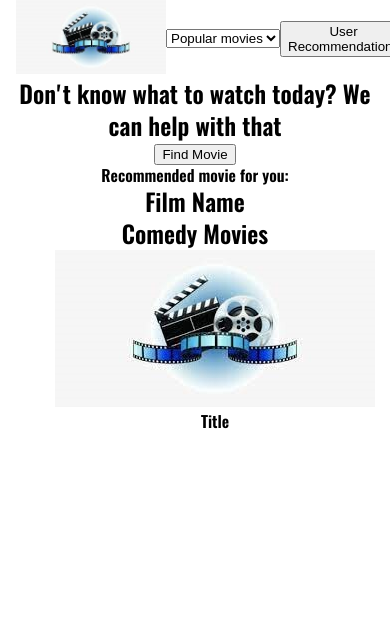
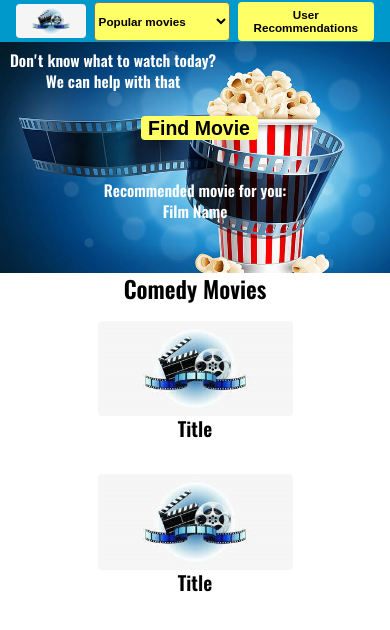
Before and after one commit to RozaliiaRusskikh/movie-engine, a React (Create React App) app: page / in a window 390 px wide. Shown: the top 630 px of the page. Built offline with nearby package versions, Linux system fonts and the light colour scheme.

Commit message:
adds responsive styling to home page

```diff
--- a/src/components/Card/Card.js
+++ b/src/components/Card/Card.js
@@ -1,10 +1,12 @@
 import Logo from "../../assets/movie-engine-logo.jpeg";
+import "./Card.scss"
+
 
 function Card() {
   return (
-    <article>
-      <img src={Logo} alt="card"/>
-      <p>Title</p>
+    <article className="card">
+      <img className="card__img" src={Logo} alt="card"/>
+      <p className="card__title">Title</p>
     </article>
   );
 }
--- a/src/components/Card/Card.scss
+++ b/src/components/Card/Card.scss
@@ -0,0 +1,43 @@
+@use "../../styles/global.scss" as *;
+@use '../../styles/variables' as *;
+@use '../../styles/mixins' as *;
+
+.card{
+    padding: 1rem 0;
+    width: 100%;
+    border-radius: 0.25rem;
+    display: flex;
+    flex-direction: column;
+    position: relative;
+    left: 50%;
+
+    @include tablet{
+        left: 0;
+        margin: 1rem;
+    }
+
+    &__img{
+        width: 100%;
+        border-radius: 0.25rem;
+
+        @include tablet{
+            height: 8rem;
+            object-fit: cover;
+        }
+
+        @include desktop{
+            height: 15rem;
+        }
+    }
+
+    &__title{
+        display: flex;
+        justify-content: center;
+        font-size: 5vw;
+
+        @include tablet{
+            font-size: 2rem;
+        }
+    }
+
+}
--- a/src/components/CardList/CardList.js
+++ b/src/components/CardList/CardList.js
@@ -1,10 +1,12 @@
 import Card from "../Card/Card";
+import './CardList.scss'
 
 function CardList() {
   return (
-    <section>
-      <h2>Comedy Movies</h2>
-      <ul>
+    <section className="movie">
+      <h2 className="movie__genre">Comedy Movies</h2>
+      <ul className="movie__list">
+        <Card />
         <Card />
       </ul>
     </section>
--- a/src/components/CardList/CardList.scss
+++ b/src/components/CardList/CardList.scss
@@ -0,0 +1,36 @@
+@use "../../styles/global.scss" as *;
+@use '../../styles/variables' as *;
+@use '../../styles/mixins' as *;
+
+.movie{
+    &__genre{
+        font-size: 1rem;
+        padding: 0 1rem;
+        display: flex;
+        justify-content: center;
+        font-size: 6vw;
+
+        @include tablet{
+            font-size: 3rem;
+        }
+
+        @include desktop{
+            padding: 1rem 0;
+        }
+    }
+
+    &__list{
+        padding: 0;
+        width: 50%;
+
+        @include tablet{
+            width: 40%;
+            display: flex;
+        }
+
+        @include desktop{
+            height: 18rem;
+            margin: 1rem;
+        }
+    }
+}
--- a/src/components/Header/Header.js
+++ b/src/components/Header/Header.js
@@ -6,7 +6,6 @@ function Header() {
   return (
       <header className="header">
         <Link to='/'><img className="header__logo" src={Logo} alt="movie engine logo" /></Link>
-        <div className="header__container">
           <select className="header__dropdown" name="movies" id="movies">
             <option value="popular">Popular movies</option>
             <option value="action">Action</option>
@@ -16,7 +15,6 @@ function Header() {
             <option value="thriller">Thriller</option>
           </select>
           <button className="header__button">User Recommendations</button>
-        </div>
       </header>
   );
 }
--- a/src/components/Header/Header.scss
+++ b/src/components/Header/Header.scss
@@ -1,20 +1,63 @@
 @use "../../styles/global.scss" as *;
+@use '../../styles/variables' as *;
+@use '../../styles/mixins' as *;
 
 
 .header{
     width: 100%;
-    padding: 0 1rem;
+    padding:0 1rem;
     display: flex;
     flex-direction: row;
     justify-content: space-between;
+    background-color: $Primaryblue;
 
-    &__container{
-        display: flex;
-        align-items: center;
+
+    &__dropdown{
+        margin: auto 0;
+        font-size: 3vw;
+        height: 10vw;
+        width: 35vw;
+        max-height: 3rem;
+        background-color: $ButtonColor;
+        border-radius: 0.25rem;
+        font-weight: 600;
+
+        @include tablet{
+            width: 13rem;
+            font-size: 1rem;
+        }
     }
 
-    &__logo{
-        width: 150px;
+    &__button{
+        height: 10vw;
+        max-height: 3rem;
+        width: 35vw;
+        font-size: 3vw;
+        margin: auto 0;
+        border-radius: 0.25rem;
+        border: none;
+        background-color: $ButtonColor;
+        font-weight: 600;
+
+        @include tablet{
+            width: 13rem;
+            font-size: 1rem;
+        }
+
     }
 
+
+    &__logo{
+        width: 18vw;
+        border-radius: 0.25rem;
+        margin-top: .25rem;
+
+        @include tablet{
+            width: 7rem;
+        }
+
+        @include desktop{
+            width: 8rem;
+        }
+    }
 }
--- a/src/components/Hero/Hero.js
+++ b/src/components/Hero/Hero.js
@@ -1,10 +1,11 @@
 import RecommendedMovie from "../RecommendedMovie/RecommendedMovie"
+import "./Hero.scss"
 
 function Hero() {
   return (
-    <section>
-      <h1>Don't know what to watch today? We can help with that</h1>
-      <button>Find Movie</button>
+    <section className="hero">
+      <h1 className="hero__title">Don't know what to watch today? We can help with that</h1>
+      <button className="hero__button">Find Movie</button>
       <RecommendedMovie />
     </section>
   );
--- a/src/components/Hero/Hero.scss
+++ b/src/components/Hero/Hero.scss
@@ -0,0 +1,61 @@
+@use "../../styles/global.scss" as *;
+@use '../../styles/variables' as *;
+@use '../../styles/mixins' as *;
+
+.hero{
+    width: 100%;
+    height: 59vw;
+    background-image: url(../../assets/movie-hero.jpeg);
+    background-size: 100%;
+    background-repeat: no-repeat;
+
+    @include tablet{
+        max-height: 28.75rem;
+    }
+
+    &__title{
+        color: white;
+        width: 58vw;
+        padding: .5rem;
+        position: relative;
+        font-size: 4vw;
+
+        @include tablet{
+        width: 30rem;
+        position: relative;
+        top: 4rem;
+        left: .5rem;
+        font-size: 2rem;
+        }
+
+        @include desktop{
+            left: 6rem;
+        }
+    }
+
+    &__button{
+        height: 6vw;
+        width: 30vw;
+        font-size: 5vw;
+        border-radius: 0.25rem;
+        border: none;
+        background-color: $ButtonColor;
+        font-weight: 600;
+        margin-top: 1rem;
+        margin-left: .5rem;
+
+        @include tablet{
+            width: 15rem;
+            height: 3rem;
+            font-size: 2rem;
+            margin: auto 0;
+            position: relative;
+            top: 5rem;
+            left: 5rem;
+        }
+
+        @include desktop{
+            left: 6.5rem;
+        }
+    }
+}
--- a/src/components/RecommendedMovie/RecommendedMovie.js
+++ b/src/components/RecommendedMovie/RecommendedMovie.js
@@ -1,8 +1,10 @@
+import "./RecommendedMovie.scss"
+
 function RecommendedMovie() {
     return (
-      <section>
-        <p>Recommended movie for you: </p>
-        <h2>Film Name</h2>
+      <section className="recommend">
+        <p className="recommend__text">Recommended movie for you: </p>
+        <h2 className="recommend__title">Film Name</h2>
       </section>
     );
   }
--- a/src/components/RecommendedMovie/RecommendedMovie.scss
+++ b/src/components/RecommendedMovie/RecommendedMovie.scss
@@ -0,0 +1,37 @@
+@use "../../styles/global.scss" as *;
+@use '../../styles/variables' as *;
+@use '../../styles/mixins' as *;
+
+.recommend{
+    color: white;
+    position: relative;
+    top: 2rem;
+    padding: .5rem;
+
+    @include tablet{
+        position: relative;
+        top: 11rem;
+        left: 1rem;
+    }
+
+    @include desktop{
+        left: 6rem;
+        top: 9rem;
+    }
+
+    &__text{
+        font-size: 4vw;
+
+        @include tablet{
+            font-size: 2rem;
+        }
+    }
+
+    &__title{
+        font-size: 4vw;
+
+        @include tablet{
+            font-size: 2rem;
+        }
+    }
+}
--- /dev/null
+++ b/src/styles/_mixins.scss
@@ -0,0 +1,13 @@
+@use "../styles/variables" as *;
+
+@mixin tablet {
+    @media screen and (min-width: $tablet-breakpoint) {
+      @content;
+    }
+  }
+
+  @mixin desktop {
+    @media screen and (min-width: $desktop-breakpoint) {
+      @content;
+    }
+  }
--- a/src/styles/_variables.scss
+++ b/src/styles/_variables.scss
@@ -1,2 +1,4 @@
 $Primaryblue: #0099cc;
 $ButtonColor: #ffff66;
+$tablet-breakpoint: 768px;
+$desktop-breakpoint: 1280px;
```
